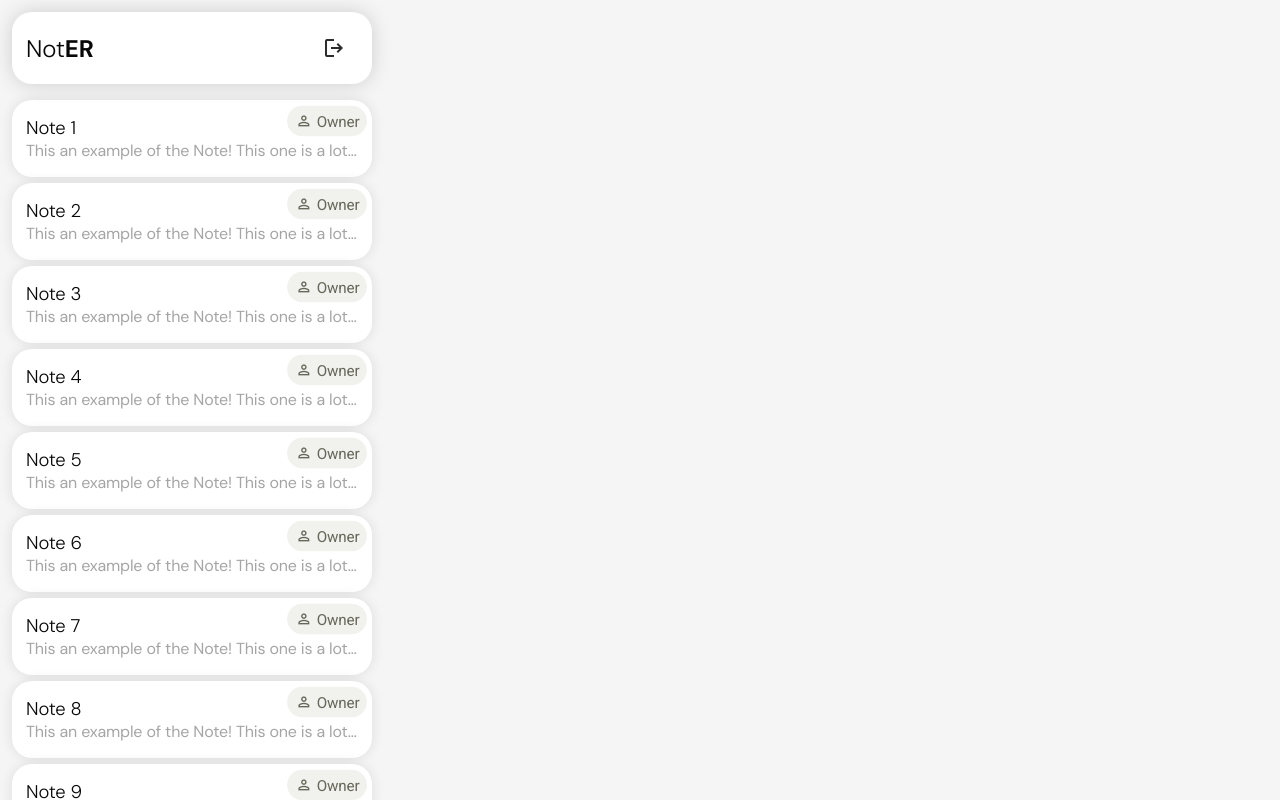
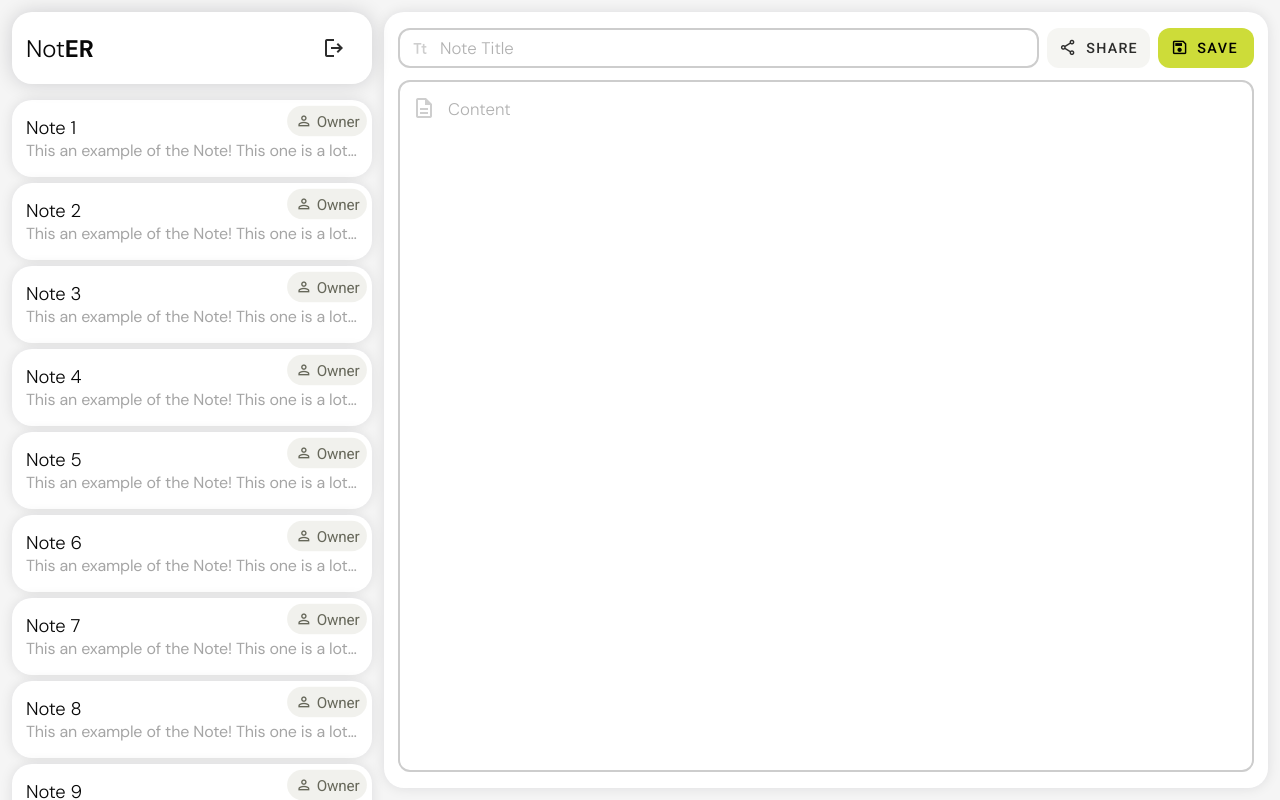
Before and after one commit to TadijaSebez/zanzi-bre, a React (Create React App) app in the folder front/: page /home in a window 1280 px wide. Built offline with nearby package versions, Linux system fonts and the light colour scheme.

Commit message:
Add: Edit Notes

```diff
--- a/front/src/index.css
+++ b/front/src/index.css
@@ -35,7 +35,7 @@ code {
 
 	--card-radius: 20px;
 	--inner-card-radius: 12px;
-	--input-radius: 24px;
+	--input-radius: 12px;
 
 	--standard-padding: 48px;
 	--font-fam: 'DM Sans'
@@ -521,7 +521,7 @@ button:active {
 
 .outline-button {
 	height: 40px;
-	border: rgba(var(--on-background), 40%) 2px solid;
+	border: rgba(var(--on-background), 22%) 2px solid;
 	background-color: transparent;
 }
 
@@ -537,10 +537,16 @@ button:active {
 	font-size: 0.89em;
 }
 
+.surface-button {
+	background-color: rgba(var(--primary-light), 7%);
+	letter-spacing: 0.09em;
+	font-size: 0.89em;
+}
+
 .text-button:not(.text-button-selected):hover,
-.icon-button:hover {
+.icon-button:hover, .surface-button:hover {
 	background-color: rgba(var(--primary-light), 0.15);
-	color: var(--on-primary-light);
+	color: var(--primary-light);
 }
 
 .text-button-selected {
@@ -938,7 +944,7 @@ textarea {
 .solid-chip {
     background-color: rgba(var(--accent), 40%);
 	color: rgba(var(--on-background), 85%);
-	border-radius: var(--input-radius);
+	border-radius: 20px;
 	height: 40px;
 	letter-spacing: 0.1em;
 	font-size: 0.9em;
--- /dev/null
+++ b/front/src/pages/home/EditNote.js
@@ -0,0 +1,31 @@
+import { useState } from "react"
+
+export default function EditNote() {
+    const [title, setTitle] = useState("")
+    const [content, setContent] = useState("")
+
+    return(
+            <div className="card edit-note-wrapper">
+                <div className="v-spacer-s flex center gap-xs">
+                    <div className="input-wrapper regular-border w-100" style={{paddingRight:'16px', paddingLeft:'8px'}}>
+                        <span className="material-symbols-outlined icon input-icon">titlecase</span>
+                        <input placeholder="Note Title" value={title} onChange={(e) => setTitle(e.target.value)}/>
+                    </div>
+                    <button className="surface-button gap-xs flex center">
+                        <span className="material-symbols-outlined icon small-icon">share</span>
+                        Share
+                    </button>
+                    <button className="solid-accent-button gap-xs flex center" style={{paddingRight:'16px'}}>
+                        <span className="material-symbols-outlined icon small-icon">save</span>
+                        Save
+                    </button>
+
+                </div>
+
+                <div className="input-wrapper regular-border v-spacer-xs" style={{height:'calc(100% - 52px)'}}>
+                    <span className="material-symbols-outlined icon input-icon" style={{alignSelf:'start', paddingTop:'14px'}}>description</span>
+                    <textarea className="h-100" style={{padding:'16px 0 16px 12px'}} placeholder="Content" value={content} onChange={(e) => setContent(e.target.value)}/>
+                </div>
+            </div>
+    )
+}
--- a/front/src/pages/home/HomePage.css
+++ b/front/src/pages/home/HomePage.css
@@ -40,3 +40,12 @@
     background-color: rgba(var(--neutral), 5%);
 	color: rgba(var(--on-background), 55%);
 }
+
+/* Edit Note */
+.edit-note-wrapper {
+    height: calc(100% - 24px);
+    margin: 12px 12px 12px 0;
+}
+.edit-note-wrapper .input-wrapper {
+    height: 40px;
+}
--- a/front/src/pages/home/HomePage.js
+++ b/front/src/pages/home/HomePage.js
@@ -1,3 +1,4 @@
+import EditNote from "./EditNote"
 import "./HomePage.css"
 import NotesList from "./NotesList"
 
@@ -18,9 +19,8 @@ export default function HomePage() {
                 </div>
                 <NotesList/>
             </div>
-            <div className="">
+            <EditNote/>
 
-            </div>
         </div>
     )
 }
```
